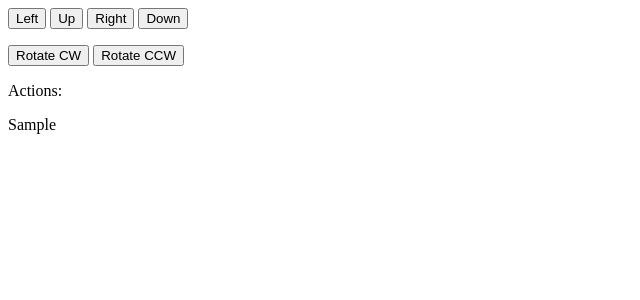
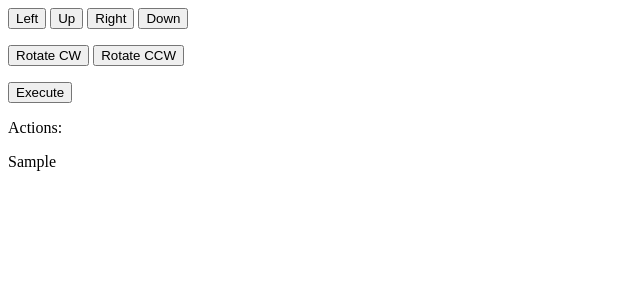
Before and after one commit to happenguin/Rpi-web-server, a Flask app: template app/templates/untitled.html in a window 1280 px wide. Shown: the top 300 px of the page, without its empty margins (0-640 px from the left). Run offline with Flask 2, Linux system fonts and the light colour scheme; the template is opened without the code that fills it: most values are stand-ins (such as "Sample title", 1, 10 or a date in 2020).

Commit message:
added execute button

```diff
--- a/app/templates/untitled.html
+++ b/app/templates/untitled.html
@@ -10,7 +10,9 @@
            <input type="submit" value = "Down" name="submit"></p>
         <p>
            <input type="submit" value = "Rotate CW" name="submit">
-           <input type="submit" value = "Rotate CCW" name="submit">
+           <input type="submit" value = "Rotate CCW" name="submit"></p>
+        <p>
+           <input type="submit" value = "Execute" name="submit"></p>
       </form>
       <p> Actions: </p>
       <p> {{actionQueue}} </p>
--- a/app/views.py
+++ b/app/views.py
@@ -32,4 +32,7 @@ def index():
 			#call func to rotate robot CCW
 			print("Rotating robot counterclockwise")
 			queue.append("CCW")
+		elif (request.form['submit'] == "Execute"):
+			print("Execute actions in queue")
+			queue = []
 	return render_template('untitled.html',title = 'Pi Controller',name = 'World', actionQueue = str(queue))
```
Also changed, not shown: 1 other file.
